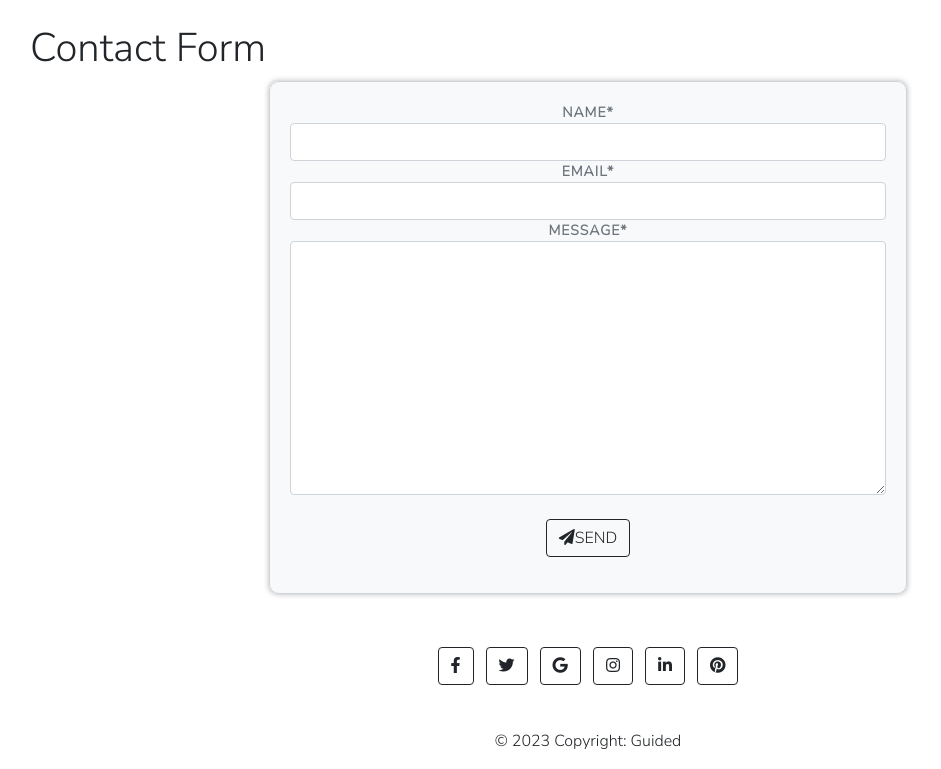
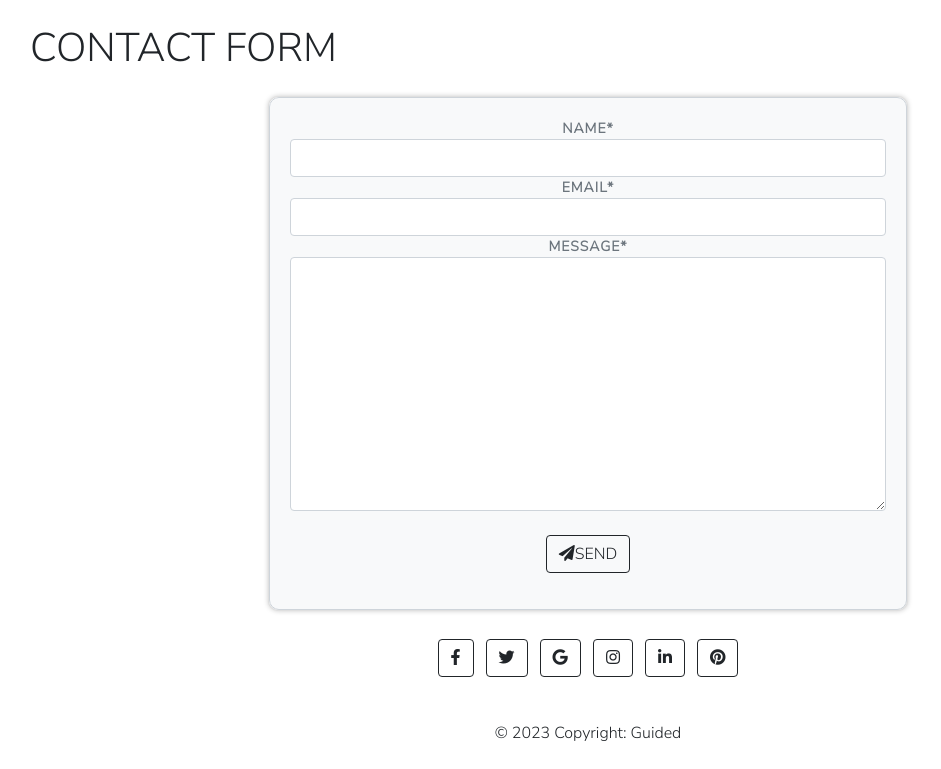
Before and after one commit to StanislavDitsan/Guided, a Django app: page /contact/ in a window 1280 px wide. Shown: the part 126-895 px from the top of the page, without its empty margins (52-993 px from the left). After the commit the page ends 867 px from the top, so only its background shows below. Run offline with Django 3.2, Linux system fonts and the light colour scheme; some libraries are stand-ins or nearby versions.

Commit message:
Updated contact page

```diff
--- a/templates/contact.html
+++ b/templates/contact.html
@@ -5,11 +5,11 @@
 
 <br>
 <div class="container">
-    <h1>Contact Form</h1>
+    <h1 class="text-uppercase">Contact Form</h1>
 </div>
 
 <!--Contact form -->
-<section class="container card mb-4 text-center w-50">
+<section class="container card mt-4 text-center w-50">
     <div class="row">
         <form id="contact-form" class="form-horizontal text-muted box-container" method="post">
             {% csrf_token %}
```
